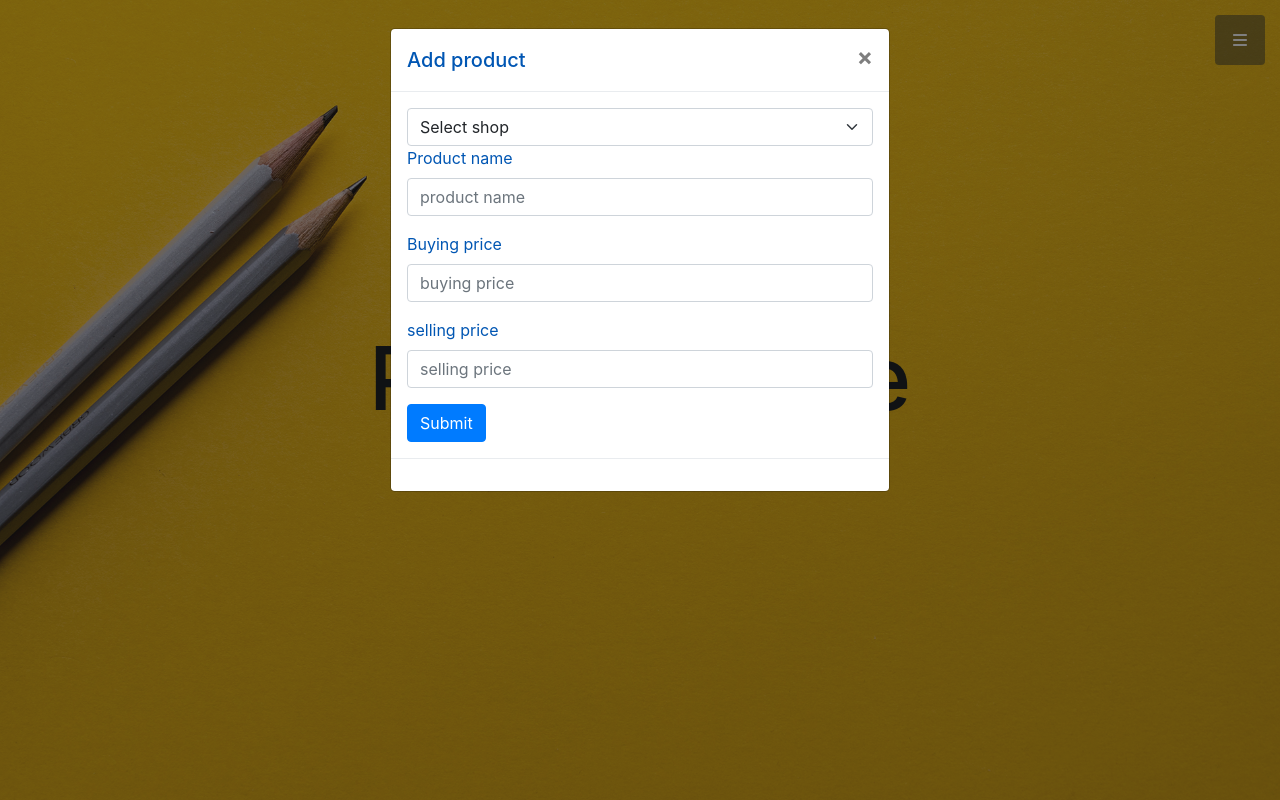
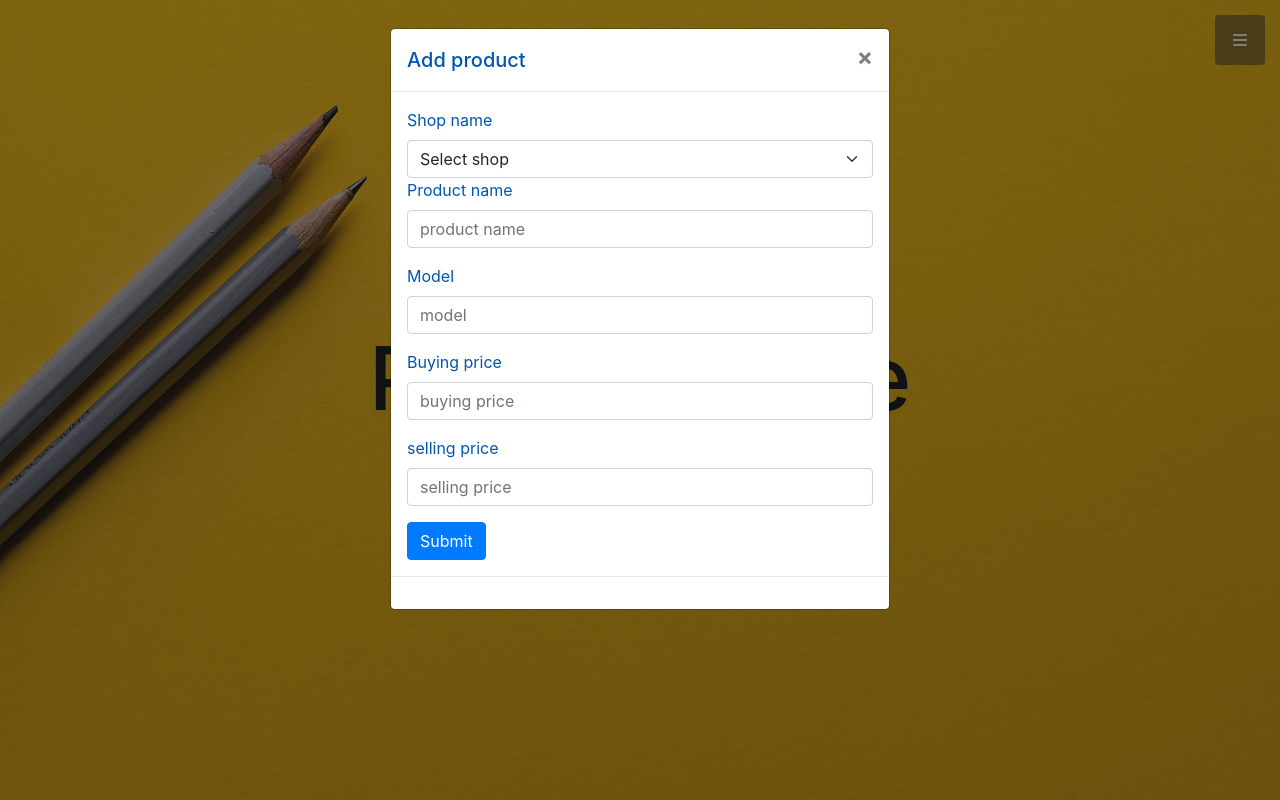
Before and after one commit to demuk/point-of-sale, a Flask app: page /home in a window 1280 px wide, after a click on "add product". Run offline with Flask 2, Linux system fonts and the light colour scheme; data that the repository does not hold is empty; some libraries are stand-ins or nearby versions.

Commit message:
added input to accept model

```diff
--- a/app/templates/home.html
+++ b/app/templates/home.html
@@ -196,17 +196,22 @@
       <div class="modal-body">
         <form action="{{url_for('add_product')}}" method="POST">
            <div class="form-group">
+            <label>Shop name</label>
             <select name='shop_id'class="form-select" aria-label="Default select example">
                   <option selected>Select shop</option>
                   {%for shop in shops%}
                   <option value="{{shop.id}}">{{shop.name}}</option>
                   {%endfor%}
 
-</select>
+            </select>
             <label >Product name</label>
             <input type="text" class="form-control" name="name" aria-describedby="emailHelp" placeholder="product name">
 
           </div>
+          <div class="form-group">
+        <label for="exampleInputPassword1">Model</label>
+        <input type="text"  name="model" class="form-control"  placeholder="model">
+      </div>
       <div class="form-group">
         <label for="exampleInputPassword1">Buying price</label>
         <input type="text"  name="buying_price" class="form-control"  placeholder="buying price">
```
